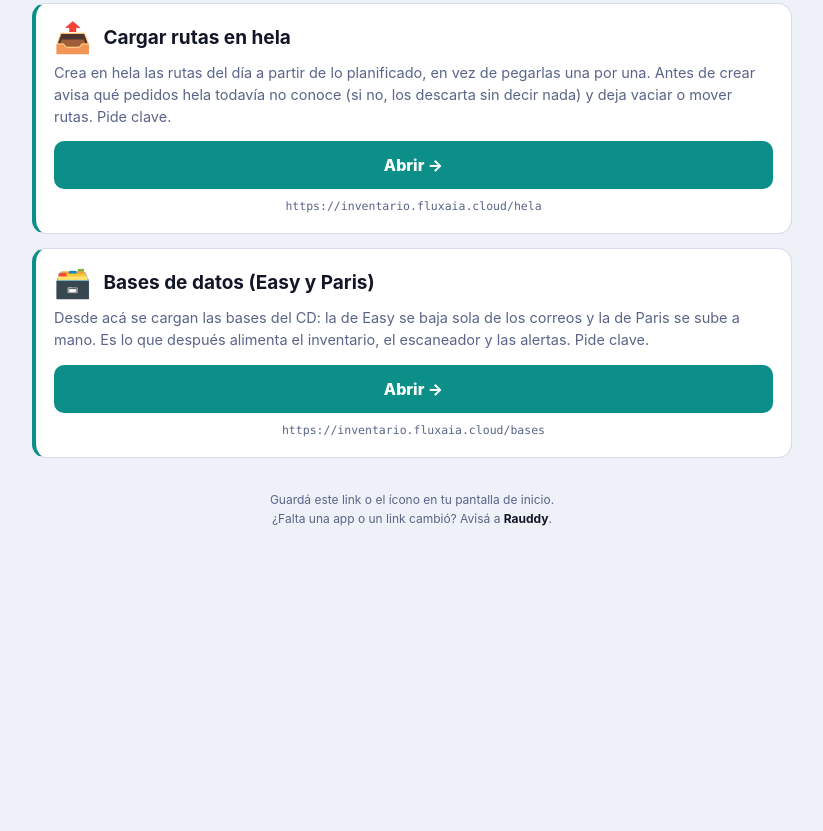
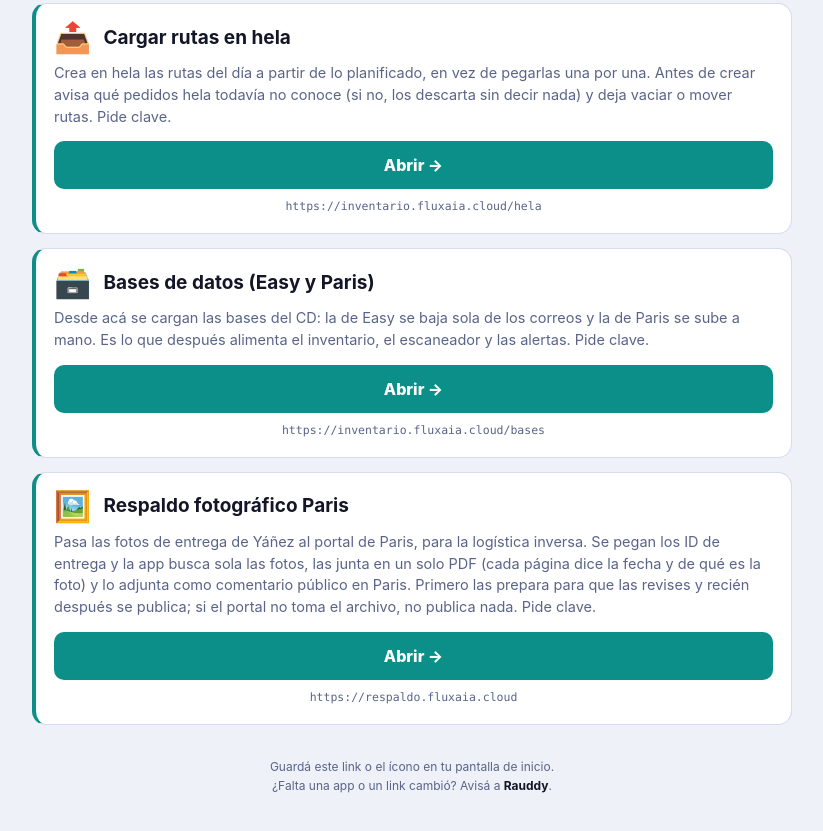
Before and after one commit to RauddyMedina/accesos-bodega, a plain HTML site: page index.html in a window 1280 px wide. Shown: the part 3735-4566 px from the top of the page, without its empty margins (228-1051 px from the left). Before the commit the page ends 4303 px from the top, so only its background shows below. Drawn offline with Linux system fonts and the light colour scheme.

Commit message:
Agrega Respaldo fotografico Paris

```diff
--- a/index.html
+++ b/index.html
@@ -117,6 +117,9 @@
     { emoji:"🗃️", nombre:"Bases de datos (Easy y Paris)",
       url:"https://inventario.fluxaia.cloud/bases",
       desc:"Desde acá se cargan las bases del CD: la de Easy se baja sola de los correos y la de Paris se sube a mano. Es lo que después alimenta el inventario, el escaneador y las alertas. Pide clave." },
+    { emoji:"🖼️", nombre:"Respaldo fotográfico Paris",
+      url:"https://respaldo.fluxaia.cloud",
+      desc:"Pasa las fotos de entrega de Yáñez al portal de Paris, para la logística inversa. Se pegan los ID de entrega y la app busca sola las fotos, las junta en un solo PDF (cada página dice la fecha y de qué es la foto) y lo adjunta como comentario público en Paris. Primero las prepara para que las revises y recién después se publica; si el portal no toma el archivo, no publica nada. Pide clave." },
   ];
 
   const grid = document.getElementById("grid");
```
